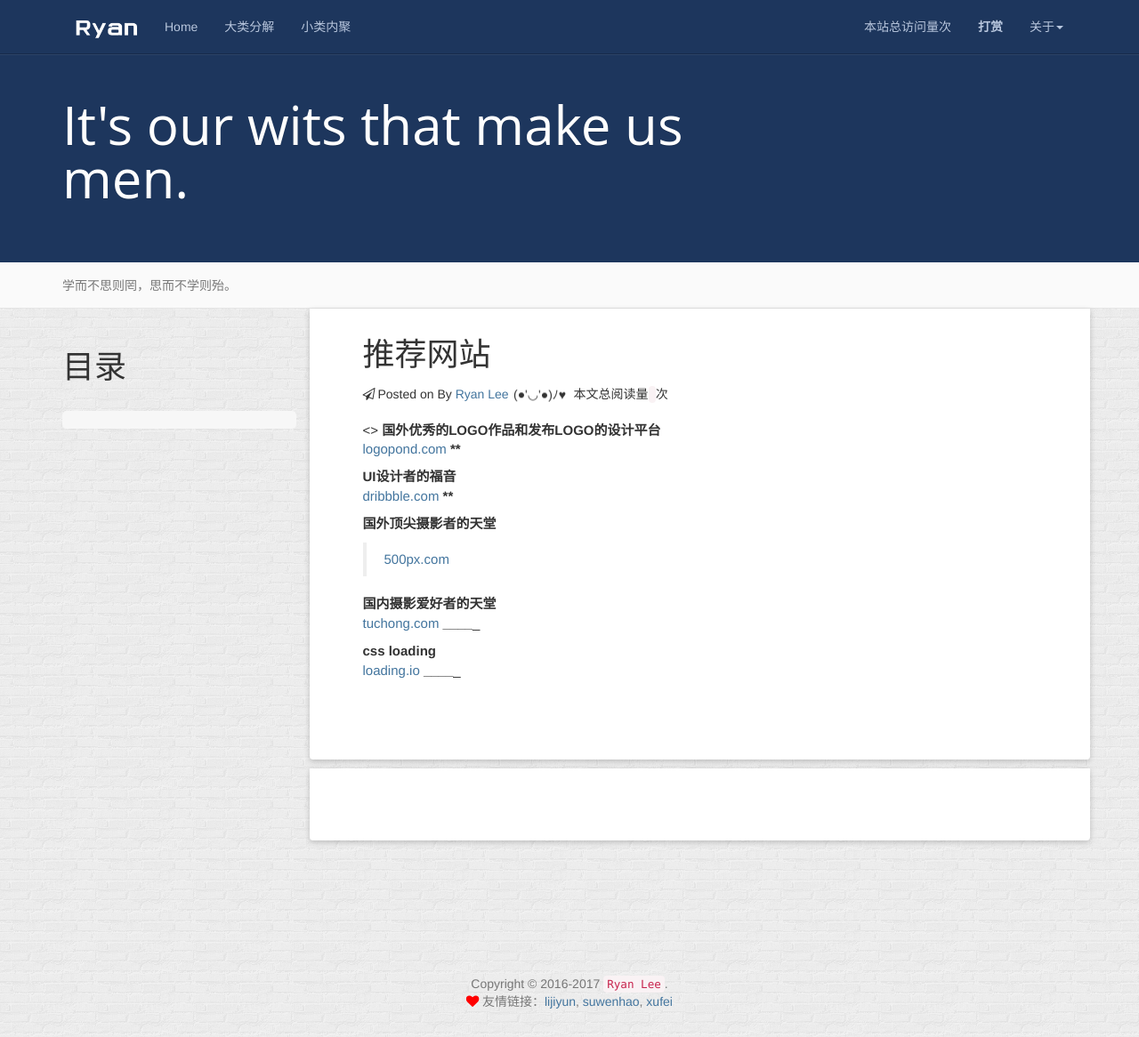
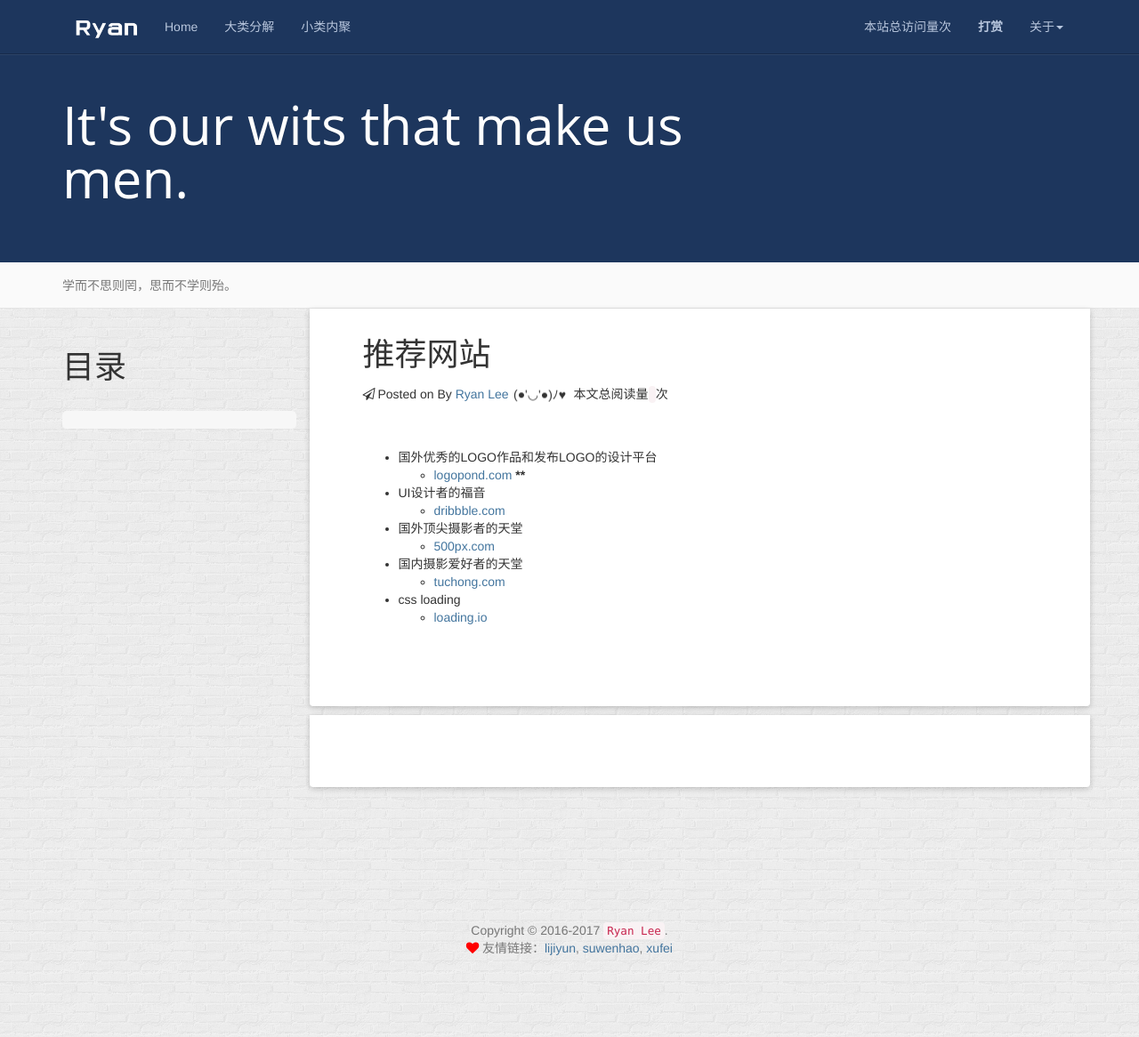
Before and after one commit to chjiyun/chjiyun.github.io, a Jekyll site: the page built from website.md, in a window 1280 px wide and 1166 px high. Shown: the whole window at 89% size. Built offline with Jekyll 4.4.1, drawn with Linux system fonts in a browser that asks for light colours; nearby versions of some CDN libraries; comment, search, counter and statistics services are not loaded.

Commit message:
modefied website.md

```diff
--- a/website.md
+++ b/website.md
@@ -7,23 +7,19 @@ permalink: /website/
 * content
 {:toc}
 
-
-<>
-**国外优秀的LOGO作品和发布LOGO的设计平台**
-[logopond.com](http://www.logopond.com)
+<br>
+*   国外优秀的LOGO作品和发布LOGO的设计平台
+    * [logopond.com](http://www.logopond.com)
 ******
 
-**UI设计者的福音**
-[dribbble.com](http://www.dribbble.com)
-******
+*   UI设计者的福音
+    * [dribbble.com](http://www.dribbble.com)
 
-**国外顶尖摄影者的天堂**
->[500px.com](http://www.500px.com)
+*   国外顶尖摄影者的天堂
+    * [500px.com](http://www.500px.com)
 
-**国内摄影爱好者的天堂**
-[tuchong.com](http://www.tuchong.com)
-_____________
+*   国内摄影爱好者的天堂
+    * [tuchong.com](http://www.tuchong.com)
 
-**css loading**
-[loading.io](http://www.loading.io)
-_____________
+*   css loading
+    * [loading.io](http://www.loading.io)
```
